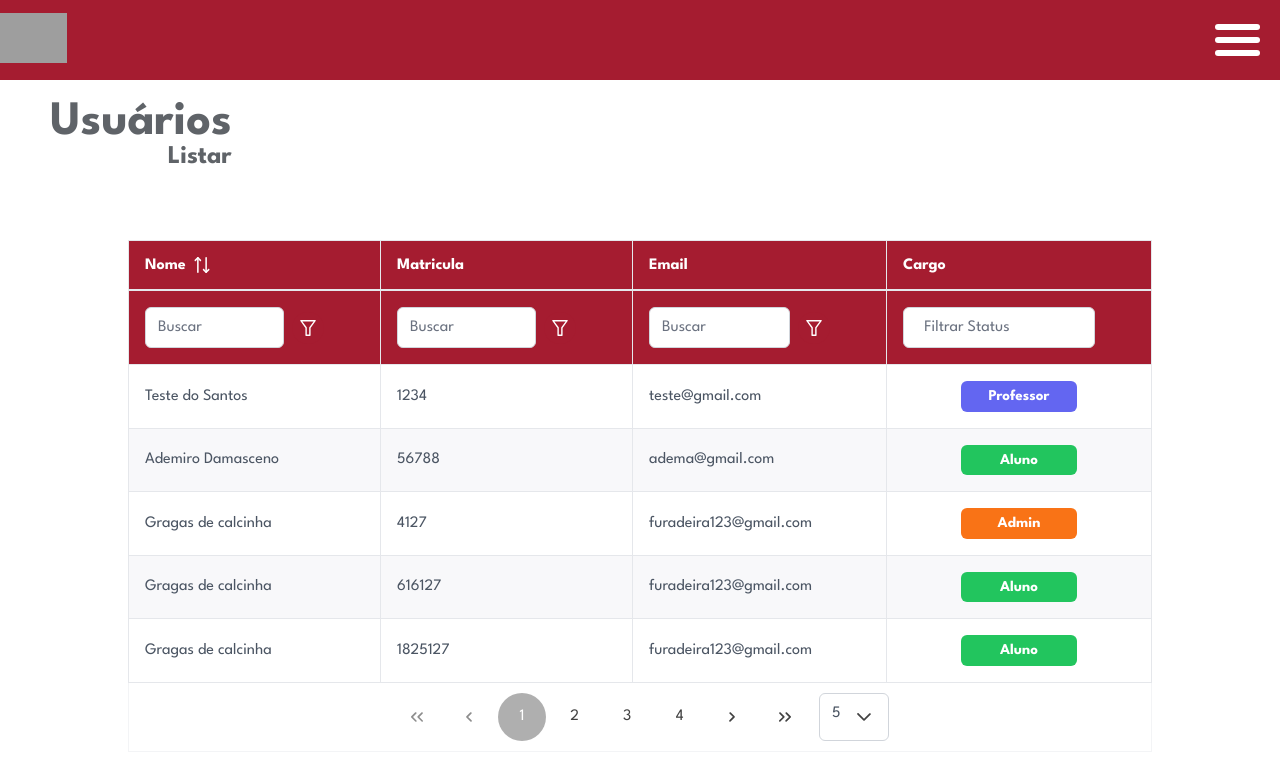
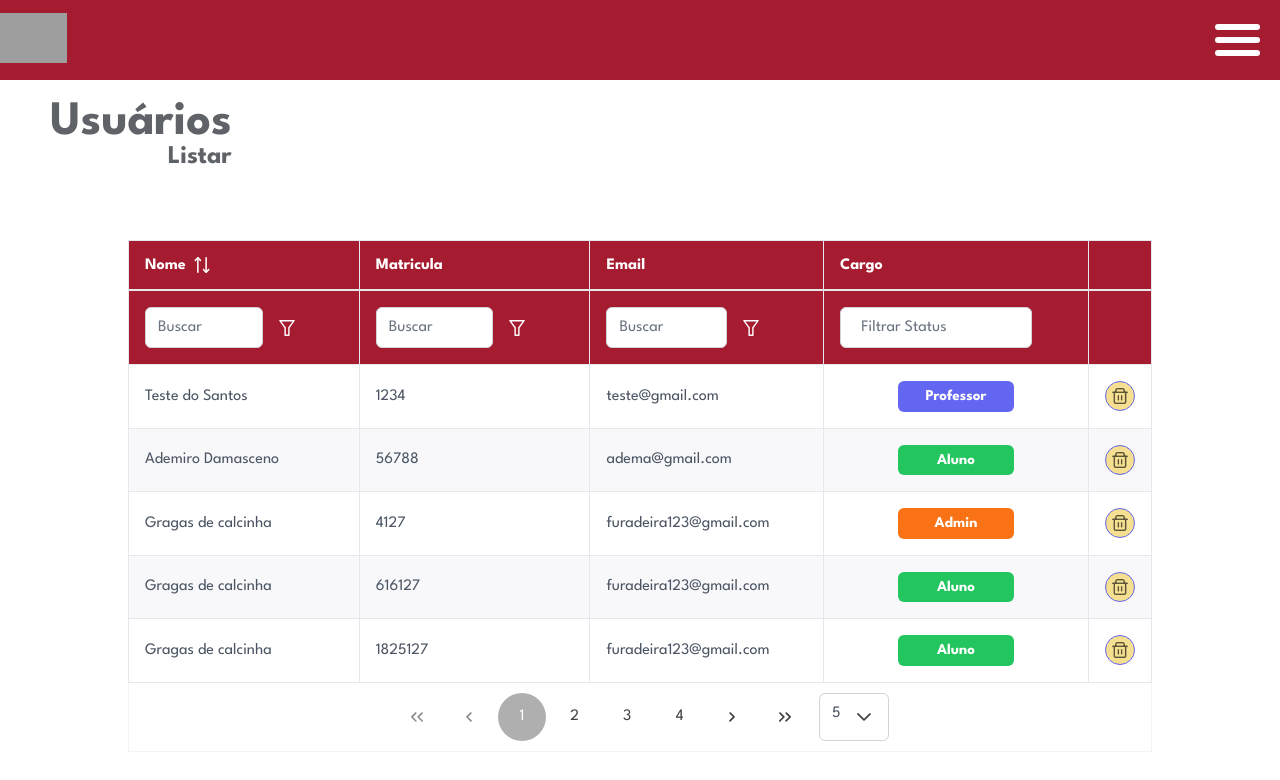
Before and after one commit to DeivisonCs/ClassroomManagement, a React (Vite) app in the folder ClassManagementFront/: page /ifba/list-users in a window 1280 px wide. Shown: the top 780 px of the page. Built offline with nearby package versions, Linux system fonts and the light colour scheme; grey boxes are pictures that could not be loaded.

Commit message:
dialog on remove item

```diff
--- a/ClassManagementFront/src/global.css
+++ b/ClassManagementFront/src/global.css
@@ -12,7 +12,7 @@ body {
   margin: 0;
 }
 
-button {
+/* button {
   background-color: var(--main-color);
   border: none;
   box-shadow: none;
@@ -23,13 +23,32 @@ button {
     color: #0000008e;
   }
 
-}
+} */
 
 .league-spartan-font {
   font-family: "League Spartan", serif;
   font-optical-sizing: auto;
   font-weight: 400;
   font-style: normal;
+}
+
+
+/* -------------------- Tables --------------------- */
+
+.actions-div {
+  display: flex;
+  flex-direction: row;
+  gap: 5px;
+  justify-content: center;
+
+  button {
+      width: 30px;
+      height: 30px;
+      border-radius: 50%;
+
+      background-color: var(--secondary-color);
+      color: #0000009f;
+  }
 }
 
 .p-paginator-page.p-highlight {
--- a/ClassManagementFront/src/pages/private/Subject/ListSubjectPage/index.jsx
+++ b/ClassManagementFront/src/pages/private/Subject/ListSubjectPage/index.jsx
@@ -4,13 +4,8 @@ import "./styles.css";
 
 import { DataTable } from 'primereact/datatable';
 import { Column } from 'primereact/column';
-import { Dropdown } from 'primereact/dropdown';
-import { Tag } from 'primereact/tag';
-import { FilterMatchMode } from 'primereact/api';
-import { InputText } from 'primereact/inputtext';
-import { IconField } from 'primereact/iconfield';
-import { InputIcon } from 'primereact/inputicon';
 import { Button } from "primereact/button";
+import { ConfirmDialog, confirmDialog } from 'primereact/confirmdialog';
 
 const ListSubjectPage = () => {
     const [globalFilterValue, setGlobalFilterValue] = useState('');
@@ -45,16 +40,38 @@ const ListSubjectPage = () => {
         return classes.map(_class => _class.nome).join(", ");
     }
 
-    const actions = () => {
+    const actions = (rowData) => {
         return (
             <div className="actions-div">
-                <Button tooltip="Remover Disciplina" icon="pi pi-trash"></Button>
+                <Button
+                    tooltip="Remover Disciplina"
+                    tooltipOptions={{ position: 'top' }}
+                    icon="pi pi-trash"
+                    onClick={() => confirmDelete(rowData)}/>
                 {/* <Button icon="pi pi-times"></Button> */}
             </div>
         );
     }
 
+    const removeSubjecct = (id) => {
+        // TODO - função pra remover disciplina
+    }
+
+    // dialog para confirmar remoção da disciplina
+    const confirmDelete = (subject) => {
+        confirmDialog({
+            message: 'Deseja remover '+ subject.nome +'?',
+            header: 'Confirmação',
+            icon: 'pi pi-info-circle',
+            defaultFocus: 'reject',
+            accept: () => removeSubjecct(subject.id),
+            reject: null
+        });
+    };
+
     return(
+    <>
+    <ConfirmDialog />
     <section id="list-page">
         <div className="title-div">
             <h1 className="page-title main-page-title">Disciplinas</h1>
@@ -83,10 +100,11 @@ const ListSubjectPage = () => {
                     body={(rowData) => renderClasses(rowData.turmas)}
                     field="turmas.nome"
                     style={{ minWidth: '12rem' }}></Column>
-                <Column body={actions()} style={{ minWidth: 'fit-content', maxWidth:'12rem' }} ></Column>
+                <Column body={(rowData) => actions(rowData)} style={{ minWidth: 'fit-content', maxWidth:'12rem' }} ></Column>
             </DataTable>
         </div>
     </section>
+    </>
     );
 }
 
--- a/ClassManagementFront/src/pages/private/Subject/ListSubjectPage/styles.css
+++ b/ClassManagementFront/src/pages/private/Subject/ListSubjectPage/styles.css
@@ -51,21 +51,5 @@ section#list-page {
             background-color: #e0e0e0;
         }
 
-        .actions-div {
-            display: flex;
-            flex-direction: row;
-            gap: 5px;
-            justify-content: center;
-
-            button {
-                width: 30px;
-                height: 30px;
-                border-radius: 50%;
-
-                background-color: var(--secondary-color);
-                color: #0000009f;
-            }
-        }
-
     }
 }
--- a/ClassManagementFront/src/pages/private/User/ListUserPage/index.jsx
+++ b/ClassManagementFront/src/pages/private/User/ListUserPage/index.jsx
@@ -7,12 +7,10 @@ import { Column } from 'primereact/column';
 import { Dropdown } from 'primereact/dropdown';
 import { Tag } from 'primereact/tag';
 import { FilterMatchMode } from 'primereact/api';
-import { InputText } from 'primereact/inputtext';
-import { IconField } from 'primereact/iconfield';
-import { InputIcon } from 'primereact/inputicon';
+import { Button } from "primereact/button";
+import { ConfirmDialog, confirmDialog } from 'primereact/confirmdialog';
 
 const ListUserPage = () => {
-    const [globalFilterValue, setGlobalFilterValue] = useState('');
     const allRoles = ["Admin", "Aluno", "Professor"];
     const [filters, setFilters] = useState({
         global: { value: null, matchMode: FilterMatchMode.CONTAINS },
@@ -48,26 +46,6 @@ const ListUserPage = () => {
             default: return 'danger';
         }
     }
-    const onGlobalFilterChange = (e) => {
-        const value = e.target.value;
-        let _filters = { ...filters };
-
-        _filters['global'].value = value;
-
-        setFilters(_filters);
-        setGlobalFilterValue(value);
-    };
-
-    const renderHeader = () => {
-        return (
-            <div className="flex justify-content-end">
-                <IconField iconPosition="left">
-                    <InputIcon className="pi pi-search" />
-                    <InputText value={globalFilterValue} onChange={onGlobalFilterChange} placeholder="Buscar" />
-                </IconField>
-            </div>
-        );
-    };
 
     const roleTemplate = (rowData) => {
         return <Tag style={{ width: '50%', textAlign:'center', fontSize:'15px' }} value={rowData.cargo} severity={getRoleData(rowData.cargo)} />;
@@ -82,9 +60,37 @@ const ListUserPage = () => {
         );
     };
 
-    const header = renderHeader();
+    const actions = (rowData) => {
+        return (
+            <div className="actions-div">
+                <Button
+                    tooltip="Remover Usuário"
+                    tooltipOptions={{ position: 'top' }}
+                    icon="pi pi-trash"
+                    onClick={() => confirmDelete(rowData)}/>
+            </div>
+        );
+    }
+
+    const removeUser = (id) => {
+        // TODO - função pra remover usuário
+    }
+
+    // dialog para confirmar remoção do usuário
+    const confirmDelete = (user) => {
+        confirmDialog({
+            message: 'Deseja remover '+ user.nome +'?',
+            header: 'Confirmação',
+            icon: 'pi pi-info-circle',
+            defaultFocus: 'reject',
+            accept: () => removeUser(user.matricula),
+            reject: null
+        });
+    };
 
     return(
+    <>
+    <ConfirmDialog />
     <section id="list-page">
         <div className="title-div">
             <h1 className="page-title main-page-title">Usuários</h1>
@@ -117,9 +123,11 @@ const ListUserPage = () => {
                     filterElement={roleRowFilterTemplate}
                     style={{ minWidth: '12rem', textAlign:"center"}}
                     filterMenuStyle={{ width: '14rem' }}></Column>
+                <Column body={(rowData) => actions(rowData)} style={{ minWidth: 'fit-content', maxWidth:'12rem' }} ></Column>
             </DataTable>
         </div>
     </section>
+    </>
     );
 }
 
```
